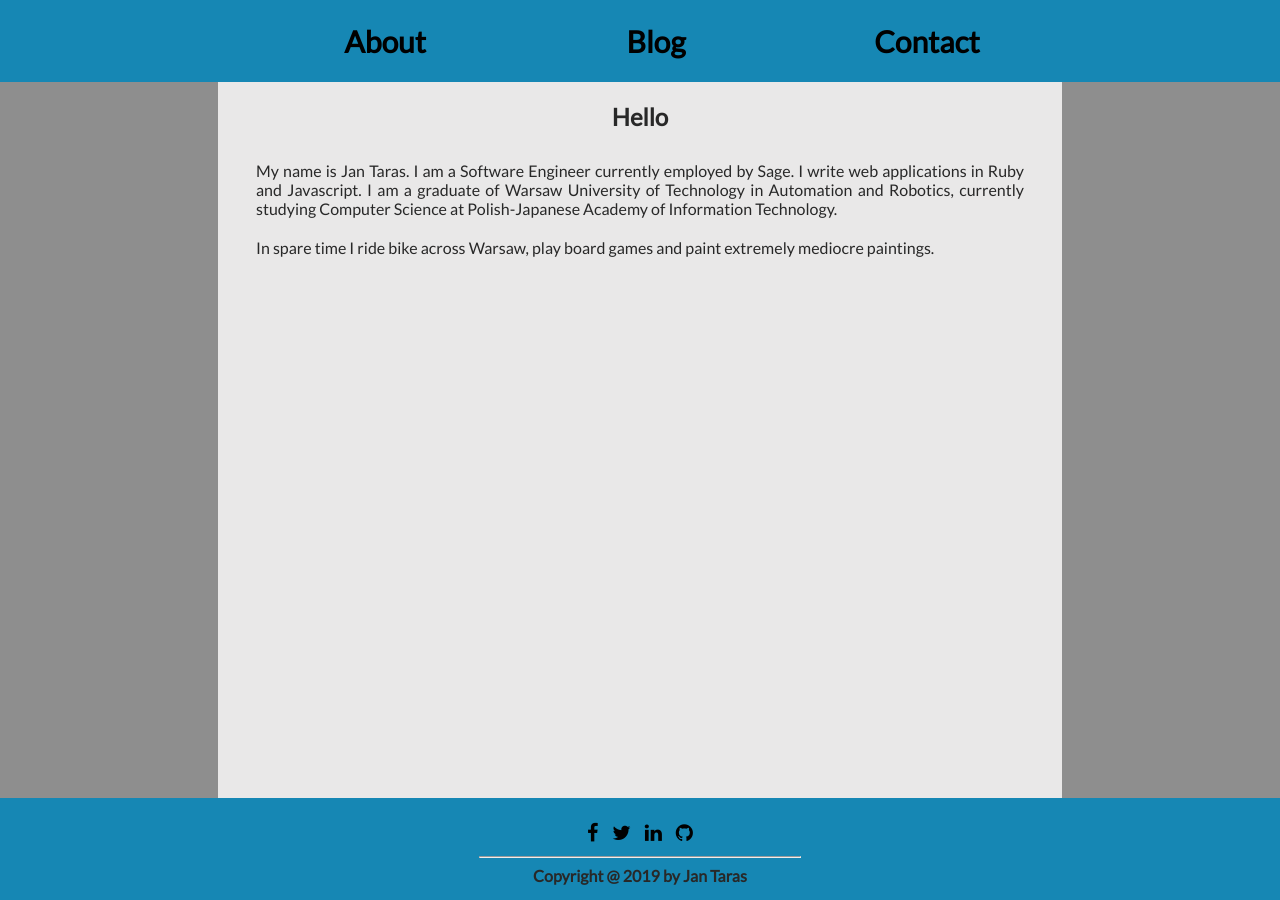
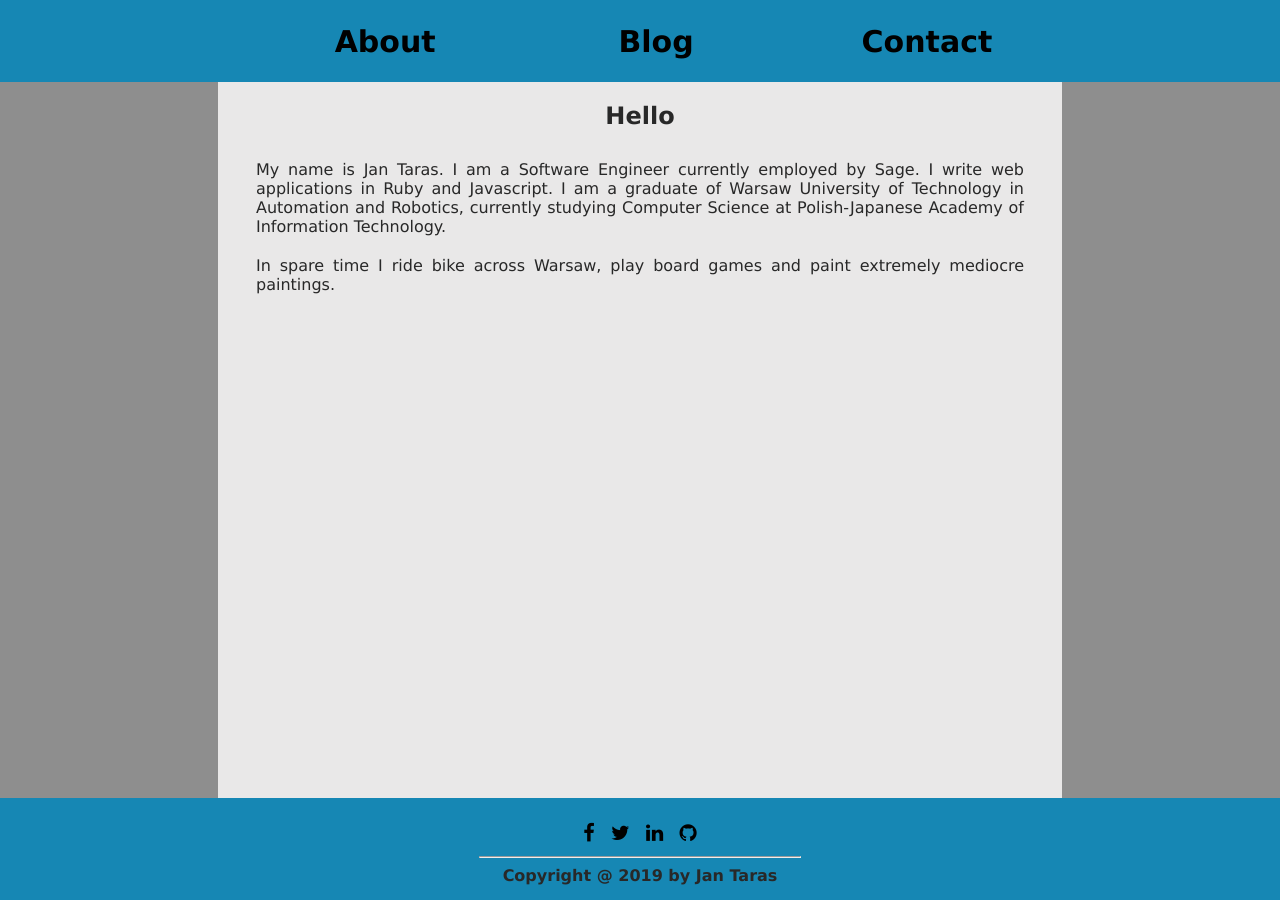
Before and after one commit to TarasJan/TarasJan.github.io, a Jekyll site: the page built from about.md, in a window 1280 px wide. Built offline with Jekyll 4.4.1, drawn with Linux system fonts in a browser that asks for light colours.

Commit message:
[Blog] Replacing font Lato fort with Verdana to remove dependency on Google Fonts

```diff
--- a/jantar-theme/_includes/head.html
+++ b/jantar-theme/_includes/head.html
@@ -4,7 +4,6 @@
     <meta name="author" content="Jan Taras">
     <link rel="stylesheet" href="{{ "/jantar-theme/assets/css/main.css" | prepend: site.baseurl }}">
     <link rel="shortcut icon" type="image/x-icon" href="/favicon.ico" >
-    <link href="https://fonts.googleapis.com/css?family=Lato" rel="stylesheet">
     {% include contact_icons.html %}
     <title>{{ page.title }}</title>
 </head>
--- a/jantar-theme/_sass/base.scss
+++ b/jantar-theme/_sass/base.scss
@@ -6,7 +6,7 @@ body {
     margin: 0px auto;
     text-align: center;
     background-color: $theme;
-    font-family: 'Lato';
+    font-family: 'Verdana','Garamond', sans-serif;
     color: $font;
 }
 
```
